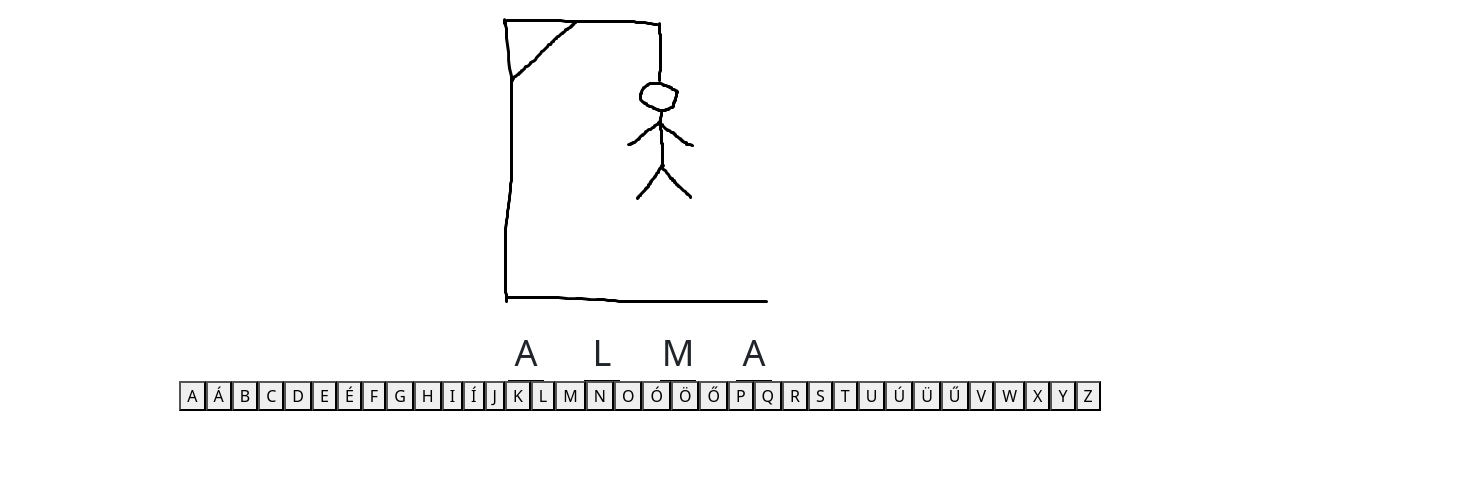
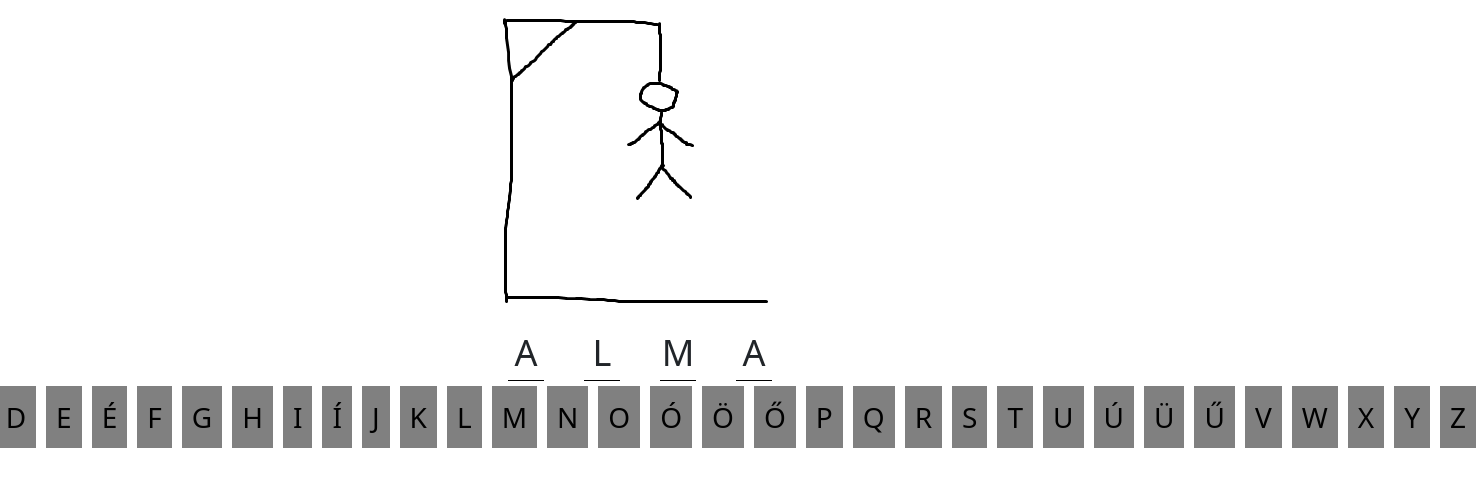
Before and after one commit to mzalan/akasztofa_project, a website built with Vite: page client/game.html in a window 1280 px wide. Shown: the whole page, 1476 px wide, since content can reach past the window. Built offline with nearby package versions, Linux system fonts and the light colour scheme.

Commit message:
game felület wip

```diff
--- a/client/src/game.ts
+++ b/client/src/game.ts
@@ -10,8 +10,7 @@ const alphabet = [
   ];
 
 alphabet.forEach(letter => {
-    let button = document.createElement("button") as HTMLButtonElement;
+    let button = document.createElement("a") as HTMLAnchorElement;
     button.innerText = letter;
     alphabetDiv.appendChild(button);
-    console.log("ffef");
 })
--- a/client/src/style.css
+++ b/client/src/style.css
@@ -5,12 +5,12 @@
     width: 36px;
     text-align: center;
 }
-.alphabet-container button {
+#alphabet-container a {
     padding: 10px;
     background-color: gray;
     margin: 5px;
     color: black;
     font-size:28px;
-    width:28px;
+    width:px;
     text-align: center;
 }
```
